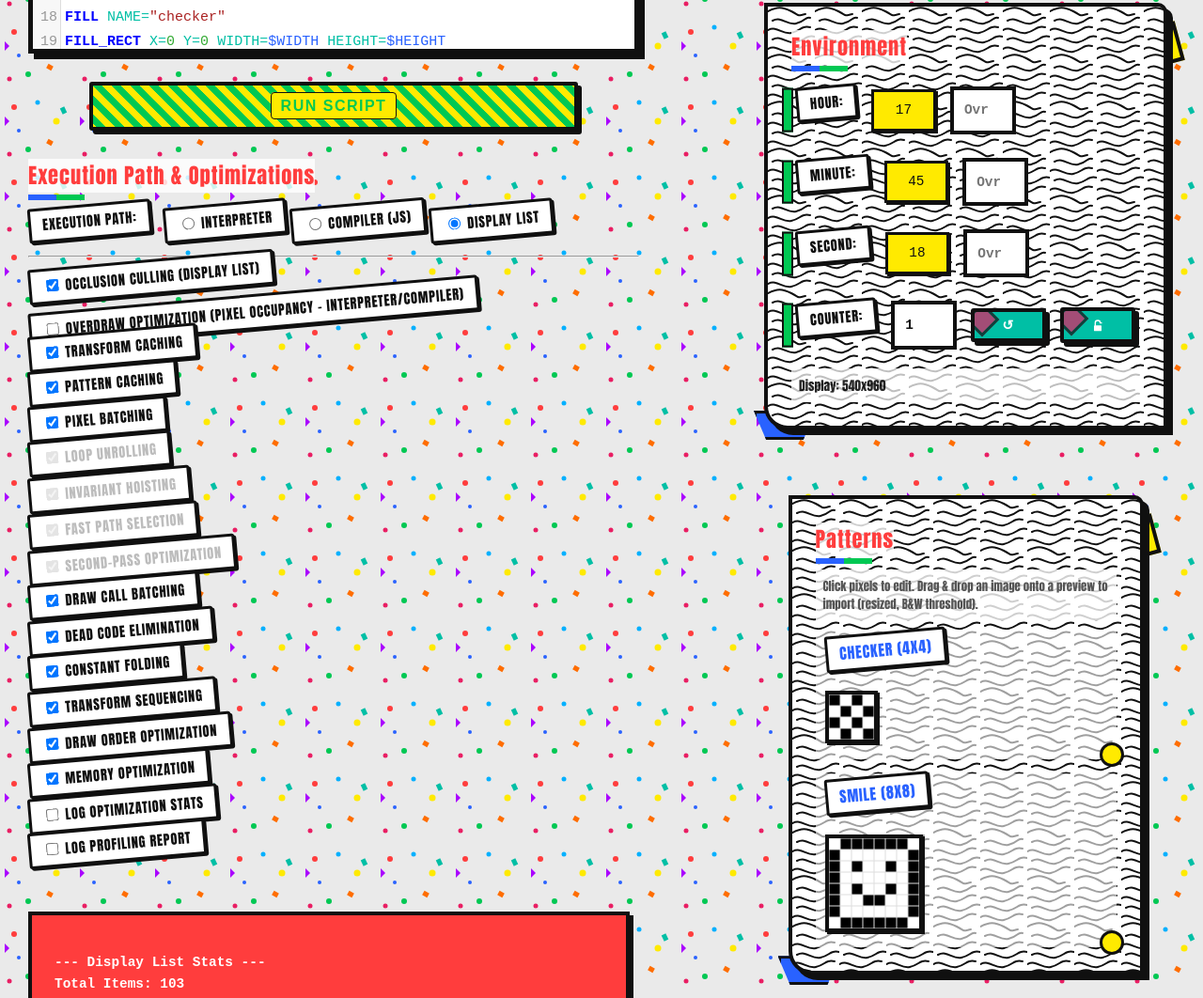
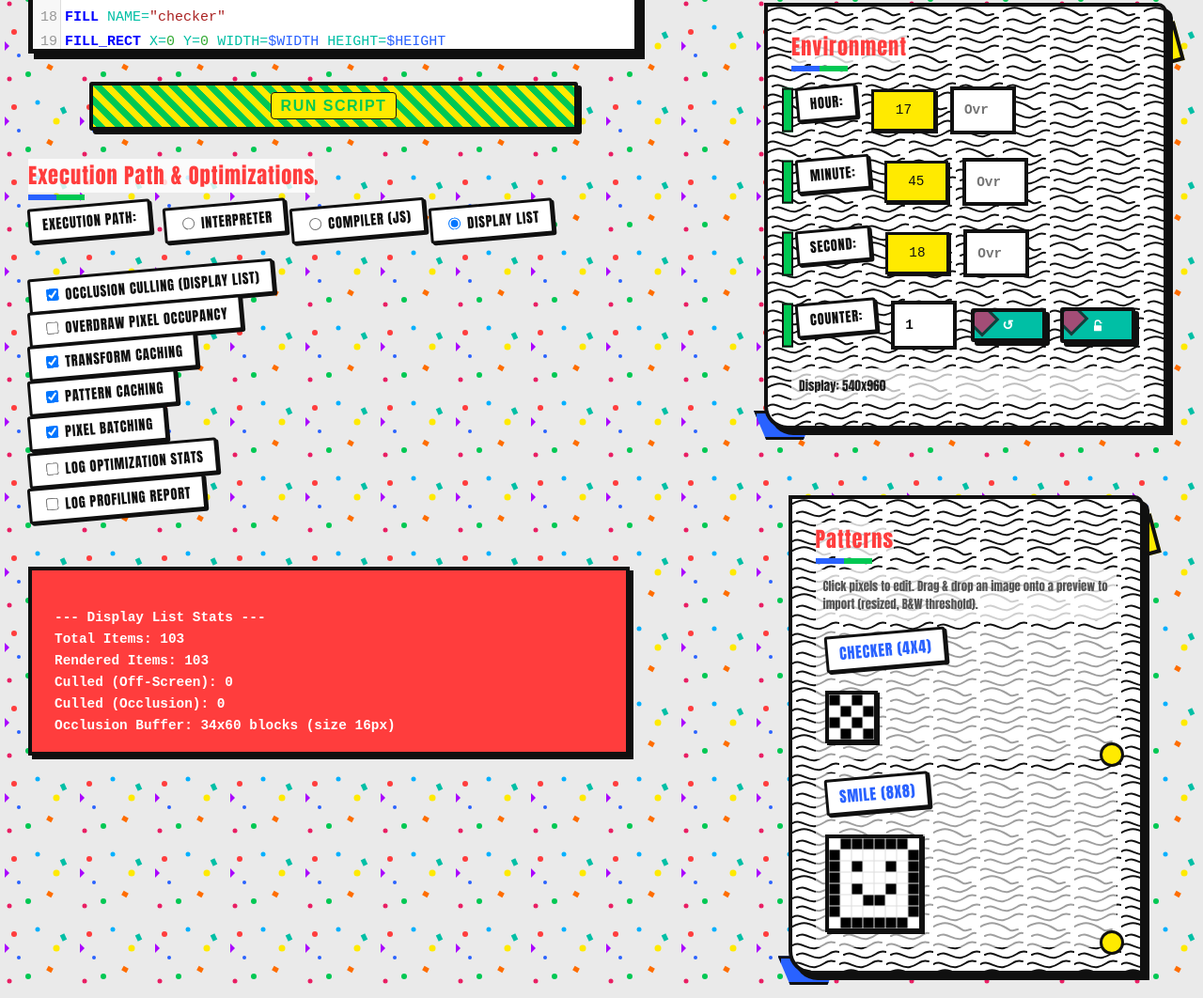
Before and after one commit to juliendorra/micropatterns, a plain HTML site: page micropatterns_emulator/index.html in a window 1280 px wide. Shown: the part 781-1843 px from the top of the page at 94% size. Drawn offline with nearby package versions, Linux system fonts and the light colour scheme; no server answers.

Commit message:
clean up optimization choices
show relevant options for the mode

```diff
--- a/micropatterns_emulator/index.html
+++ b/micropatterns_emulator/index.html
@@ -98,17 +98,17 @@ ENDREPEAT
             <div class="setting-row">
                 <label style="font-weight: bold;">Execution Path:</label>
                 <div id="executionPathOptions" style="display: inline-block; margin-left: 10px;">
-                <label><input type="radio" name="executionPath" value="interpreter"> Interpreter</label>
-                <label><input type="radio" name="executionPath" value="compiler"> Compiler (JS)</label>
-                <label><input type="radio" name="executionPath" value="displayList" checked> Display List</label>
+                    <label><input type="radio" name="executionPath" value="interpreter"> Interpreter</label>
+                    <label><input type="radio" name="executionPath" value="compiler"> Compiler (JS)</label>
+                    <label><input type="radio" name="executionPath" value="displayList" checked> Display List</label>
                 </div>
             </div>
-            <hr style="margin: 10px 0;">
+            <hr class="separator">
             <div class="setting-row" id="occlusionCullingOptionRow"> <!-- Initially visible -->
                 <label><input type="checkbox" id="enableOcclusionCulling" checked> Occlusion Culling (Display List)</label>
             </div>
-             <div class="setting-row">
-                <label><input type="checkbox" id="enableOverdrawOptimization"> Overdraw Optimization (Pixel Occupancy - Interpreter/Compiler)</label>
+            <div class="setting-row">
+                <label><input type="checkbox" id="enableOverdrawOptimization"> Overdraw Pixel Occupancy</label>
             </div>
             <div class="setting-row">
                 <label><input type="checkbox" id="enableTransformCaching" checked> Transform Caching</label>
@@ -198,8 +198,14 @@ ENDREPEAT
                 <input type="number" id="envCounter" value="0" min="0">
                 <button id="resetCounterButton" title="Reset Counter" class="secondary">↺</button>
                 <button id="lockCounterButton" title="Counter is unlocked (click to lock)" class="secondary">
-                    <svg class="lock-icon lock-icon-unlocked" viewBox="0 0 24 24" xmlns="http://www.w3.org/2000/svg" width="16" height="16"><rect x="6" y="11" width="12" height="9" rx="1" ry="1" fill="currentColor"/><path d="M8 11V7C8 4.79086 9.79086 3 12 3C14.2091 3 16 4.79086 16 7L18 7" fill="none" stroke="currentColor" stroke-width="2" stroke-linecap="round"/></svg>
-                    <svg class="lock-icon lock-icon-locked" viewBox="0 0 24 24" xmlns="http://www.w3.org/2000/svg" width="16" height="16"><rect x="6" y="11" width="12" height="9" rx="1" ry="1" fill="currentColor"/><path d="M8 11V7C8 4.79086 9.79086 3 12 3C14.2091 3 16 4.79086 16 7V11" fill="none" stroke="currentColor" stroke-width="2" stroke-linecap="round"/></svg>
+                    <svg class="lock-icon lock-icon-unlocked" viewBox="0 0 24 24" xmlns="http://www.w3.org/2000/svg" width="16" height="16">
+                        <rect x="6" y="11" width="12" height="9" rx="1" ry="1" fill="currentColor" />
+                        <path d="M8 11V7C8 4.79086 9.79086 3 12 3C14.2091 3 16 4.79086 16 7L18 7" fill="none" stroke="currentColor" stroke-width="2" stroke-linecap="round" />
+                    </svg>
+                    <svg class="lock-icon lock-icon-locked" viewBox="0 0 24 24" xmlns="http://www.w3.org/2000/svg" width="16" height="16">
+                        <rect x="6" y="11" width="12" height="9" rx="1" ry="1" fill="currentColor" />
+                        <path d="M8 11V7C8 4.79086 9.79086 3 12 3C14.2091 3 16 4.79086 16 7V11" fill="none" stroke="currentColor" stroke-width="2" stroke-linecap="round" />
+                    </svg>
                 </button>
             </div>
             <!-- Static Info -->
--- a/micropatterns_emulator/simulator.js
+++ b/micropatterns_emulator/simulator.js
@@ -52,25 +52,26 @@ document.addEventListener('DOMContentLoaded', async () => {
 
     // Configuration for UI checkboxes related to optimizations
     const checkboxesConfig = [
-        // Common / Interpreter / Compiler
-        { id: 'enableOverdrawOptimization', configKey: 'enableOverdrawOptimization', label: 'Overdraw optimization (Pixel Occupancy)' },
-        { id: 'enableTransformCaching', configKey: 'enableTransformCaching', label: 'Transform caching' },
-        { id: 'enablePatternTileCaching', configKey: 'enablePatternTileCaching', label: 'Pattern tile caching' },
-        { id: 'enablePixelBatching', configKey: 'enablePixelBatching', label: 'Pixel batching' },
+        // Path-specific
+        { id: 'enableOcclusionCulling', configKey: 'enableOcclusionCulling', label: 'Occlusion Culling (Display List)', paths: ['displayList'], rowId: 'occlusionCullingOptionRow' }, // Special handling for rowId if needed, or use closest()
+        { id: 'enableOverdrawOptimization', configKey: 'enableOverdrawOptimization', label: 'Overdraw Optimization (Pixel Occupancy - Compiler/Display List)', paths: ['compiler', 'displayList'] },
+        { id: 'enableTransformCaching', configKey: 'enableTransformCaching', label: 'Transform Caching', paths: ['compiler', 'displayList'] },
+        { id: 'enablePatternTileCaching', configKey: 'enablePatternTileCaching', label: 'Pattern Caching', paths: ['interpreter', 'compiler', 'displayList'] },
+        { id: 'enablePixelBatching', configKey: 'enablePixelBatching', label: 'Pixel Batching', paths: ['compiler', 'displayList'] },
         // Compiler specific
-        { id: 'enableLoopUnrolling', configKey: 'enableLoopUnrolling', label: 'Loop unrolling', compilerOnly: true },
-        { id: 'enableInvariantHoisting', configKey: 'enableInvariantHoisting', label: 'Invariant hoisting', compilerOnly: true },
-        { id: 'enableFastPathSelection', configKey: 'enableFastPathSelection', label: 'Fast path selection', compilerOnly: true },
-        { id: 'enableSecondPassOptimization', configKey: 'enableSecondPassOptimization', label: 'Second-pass optimization', compilerOnly: true },
-        { id: 'enableDrawCallBatching', configKey: 'enableDrawCallBatching', label: 'Draw call batching', compilerOnly: true, secondPassDependent: true },
-        { id: 'enableDeadCodeElimination', configKey: 'enableDeadCodeElimination', label: 'Dead code elimination', compilerOnly: true, secondPassDependent: true },
-        { id: 'enableConstantFolding', configKey: 'enableConstantFolding', label: 'Constant folding', compilerOnly: true, secondPassDependent: true },
-        { id: 'enableTransformSequencing', configKey: 'enableTransformSequencing', label: 'Transform sequencing', compilerOnly: true, secondPassDependent: true },
-        { id: 'enableDrawOrderOptimization', configKey: 'enableDrawOrderOptimization', label: 'Draw order optimization', compilerOnly: true, secondPassDependent: true },
-        { id: 'enableMemoryOptimization', configKey: 'enableMemoryOptimization', label: 'Memory optimization', compilerOnly: true, secondPassDependent: true },
-        // Logging
-        { id: 'logOptimizationStats', configKey: 'logOptimizationStats', label: 'Log optimization stats' },
-        { id: 'logProfilingReport', configKey: 'logProfilingReport', label: 'Log profiling report' }
+        { id: 'enableLoopUnrolling', configKey: 'enableLoopUnrolling', label: 'Loop Unrolling', paths: ['compiler'] },
+        { id: 'enableInvariantHoisting', configKey: 'enableInvariantHoisting', label: 'Invariant Hoisting', paths: ['compiler'] },
+        { id: 'enableFastPathSelection', configKey: 'enableFastPathSelection', label: 'Fast Path Selection', paths: ['compiler'] },
+        { id: 'enableSecondPassOptimization', configKey: 'enableSecondPassOptimization', label: 'Second-Pass Optimization', paths: ['compiler'] },
+        { id: 'enableDrawCallBatching', configKey: 'enableDrawCallBatching', label: 'Draw Call Batching', paths: ['compiler'] }, // Dependent on Second-Pass
+        { id: 'enableDeadCodeElimination', configKey: 'enableDeadCodeElimination', label: 'Dead Code Elimination', paths: ['compiler'] }, // Dependent on Second-Pass
+        { id: 'enableConstantFolding', configKey: 'enableConstantFolding', label: 'Constant Folding', paths: ['compiler'] }, // Dependent on Second-Pass
+        { id: 'enableTransformSequencing', configKey: 'enableTransformSequencing', label: 'Transform Sequencing', paths: ['compiler'] }, // Dependent on Second-Pass
+        { id: 'enableDrawOrderOptimization', configKey: 'enableDrawOrderOptimization', label: 'Draw Order Optimization', paths: ['compiler'] }, // Dependent on Second-Pass
+        { id: 'enableMemoryOptimization', configKey: 'enableMemoryOptimization', label: 'Memory Optimization', paths: ['compiler'] }, // Dependent on Second-Pass
+        // Logging (always visible)
+        { id: 'logOptimizationStats', configKey: 'logOptimizationStats', label: 'Log Optimization Stats', paths: ['logging'] },
+        { id: 'logProfilingReport', configKey: 'logProfilingReport', label: 'Log Profiling Report', paths: ['logging'] }
     ];
 
     // --- Drag Drawing State ---
@@ -347,66 +348,60 @@ document.addEventListener('DOMContentLoaded', async () => {
     // --- End Theme Switcher Logic ---
 
     // --- Optimization Settings UI Logic ---
+
+    function updateOptimizationVisibility() {
+        checkboxesConfig.forEach(cbConfig => {
+            const checkbox = document.getElementById(cbConfig.id);
+            if (checkbox) {
+                const row = cbConfig.rowId ? document.getElementById(cbConfig.rowId) : checkbox.closest('.setting-row');
+                if (row) {
+                    const isRelevant = cbConfig.paths.includes(executionPath) || cbConfig.paths.includes('logging');
+                    row.style.display = isRelevant ? '' : 'none';
+                } else {
+                    console.warn(`Could not find row for checkbox ID '${cbConfig.id}'.`);
+                }
+            }
+        });
+        // After visibility is set, update dependent options like second-pass
+        updateSecondPassDependentOptionsUI();
+    }
+
     function setupOptimizationUI() {
         const executionPathRadios = document.querySelectorAll('input[name="executionPath"]');
-        const occlusionCullingOptionRow = document.getElementById('occlusionCullingOptionRow');
-        const enableOcclusionCullingCheckbox = document.getElementById('enableOcclusionCulling');
 
         executionPathRadios.forEach(radio => {
-            // Set initial state from the global `executionPath` variable
             if (radio.value === executionPath) {
                 radio.checked = true;
-                if (executionPath === 'displayList' && occlusionCullingOptionRow) {
-                    occlusionCullingOptionRow.style.display = ''; // Show occlusion culling option
-                } else if (occlusionCullingOptionRow) {
-                    occlusionCullingOptionRow.style.display = 'none'; // Hide for other paths
-                }
-            }
-
+            }
             radio.addEventListener('change', function(e) {
                 if (e.target.checked) {
                     executionPath = e.target.value;
                     console.log(`Execution path changed to: ${executionPath}`);
-                    if (executionPath === 'displayList' && occlusionCullingOptionRow) {
-                        occlusionCullingOptionRow.style.display = '';
-                    } else if (occlusionCullingOptionRow) {
-                        occlusionCullingOptionRow.style.display = 'none';
-                    }
-                    // Update UI for compiler-specific options if path changes
-                    updateCompilerOptionsUI();
+                    updateOptimizationVisibility(); // Update visibility of all options
                 }
             });
         });
 
-        if (enableOcclusionCullingCheckbox) {
-            enableOcclusionCullingCheckbox.checked = optimizationConfig.enableOcclusionCulling;
-            enableOcclusionCullingCheckbox.addEventListener('change', function(e) {
-                optimizationConfig.enableOcclusionCulling = e.target.checked;
-                console.log(`Occlusion Culling (Display List) changed to: ${e.target.checked}`);
-            });
-        }
-
-        // checkboxesConfig is now defined in the outer scope
-
         checkboxesConfig.forEach(cbConfig => {
             const checkbox = document.getElementById(cbConfig.id);
             if (checkbox) {
-                // Set initial checked state from the optimizationConfig object
-                checkbox.checked = optimizationConfig[cbConfig.configKey];
-
-                // Add event listener to update the optimizationConfig object on change
+                checkbox.checked = optimizationConfig[cbConfig.configKey]; // Set initial state
                 checkbox.addEventListener('change', function(e) {
                     optimizationConfig[cbConfig.configKey] = e.target.checked;
                     console.log(`${cbConfig.label} changed to: ${e.target.checked}`);
+                    // If this is the master second-pass checkbox, update its dependents
+                    if (cbConfig.id === 'enableSecondPassOptimization') {
+                        updateSecondPassDependentOptionsUI();
+                    }
                 });
             } else {
                 console.warn(`Checkbox with ID '${cbConfig.id}' not found in HTML.`);
             }
         });
 
-        // After all checkboxes are processed and listeners attached,
-        // set the initial state of dependent second-pass options.
-        updateSecondPassDependentOptionsUI();
+        // Initial visibility and dependent options setup
+        updateOptimizationVisibility();
+        // updateSecondPassDependentOptionsUI(); // Called by updateOptimizationVisibility
     }
     // --- End Optimization Settings UI Logic ---
 
@@ -415,7 +410,11 @@ document.addEventListener('DOMContentLoaded', async () => {
         const secondPassCheckbox = document.getElementById('enableSecondPassOptimization');
         if (!secondPassCheckbox) return;
 
-        const isSecondPassEnabled = secondPassCheckbox.checked;
+        // Check if the master "Second Pass Optimization" row is visible
+        const secondPassRow = secondPassCheckbox.closest('.setting-row');
+        const isSecondPassVisible = secondPassRow && secondPassRow.style.display !== 'none';
+
+        const isSecondPassEnabledAndVisible = isSecondPassVisible && secondPassCheckbox.checked;
 
         const dependentOptionIds = [
             'enableDrawCallBatching',
@@ -429,39 +428,19 @@ document.addEventListener('DOMContentLoaded', async () => {
         dependentOptionIds.forEach(id => {
             const checkbox = document.getElementById(id);
             if (checkbox) {
-                checkbox.disabled = !isSecondPassEnabled;
+                // Dependent options are disabled if master is not enabled OR if master is not visible
+                checkbox.disabled = !isSecondPassEnabledAndVisible;
             }
         });
     }
 
     // Initial setup for dependent options and listener for the master checkbox
-    const enableSecondPassOptimizationCheckbox = document.getElementById('enableSecondPassOptimization');
-    if (enableSecondPassOptimizationCheckbox) {
-        enableSecondPassOptimizationCheckbox.addEventListener('change', updateSecondPassDependentOptionsUI);
-    }
-
-    // Function to enable/disable compiler-specific options based on execution path
-    function updateCompilerOptionsUI() {
-        const isCompilerPath = (executionPath === 'compiler');
-        checkboxesConfig.forEach(cbConfig => {
-            if (cbConfig.compilerOnly) {
-                const checkbox = document.getElementById(cbConfig.id);
-                if (checkbox) {
-                    checkbox.disabled = !isCompilerPath;
-                    // If disabling a master option (like second pass), also update its dependents
-                    if (cbConfig.id === 'enableSecondPassOptimization' && !isCompilerPath) {
-                        updateSecondPassDependentOptionsUI(); // This will disable dependents
-                    }
-                }
-            }
-        });
-        // Ensure second-pass dependent options are correctly set based on the master second-pass checkbox
-        updateSecondPassDependentOptionsUI();
-    }
+    // Note: The listener for 'enableSecondPassOptimization' is now set up within setupOptimizationUI's loop.
+    // We still need to ensure updateSecondPassDependentOptionsUI is called initially.
 
     // Call initial UI updates after all listeners are attached
-    updateCompilerOptionsUI(); // Set initial state for compiler-specific options
-    // updateSecondPassDependentOptionsUI(); // Already called by updateCompilerOptionsUI
+    // updateOptimizationVisibility(); // This will be called by setupOptimizationUI
+    // updateSecondPassDependentOptionsUI(); // This will be called by updateOptimizationVisibility
     // --- End Update UI for Second-Pass Dependent Options ---
 
 
--- a/micropatterns_emulator/style.css
+++ b/micropatterns_emulator/style.css
@@ -1071,6 +1071,15 @@ body::before {
 
 }
 
+/* Separator style - invisible HR with height */
+hr.separator {
+    height: 2rem;
+    border: none;
+    margin: 0;
+    padding: 0;
+    background: transparent;
+}
+
 /* Run button specific styles */
 button#runButton {
     width: 80%;
--- a/micropatterns_emulator/toned-down.css
+++ b/micropatterns_emulator/toned-down.css
@@ -795,3 +795,12 @@ button#runButton span {
         padding: 15px;
     }
 }
+
+/* Separator style - invisible HR with height */
+hr.separator {
+    height: 2rem;
+    border: none;
+    margin: 0;
+    padding: 0;
+    background: transparent;
+}
```
